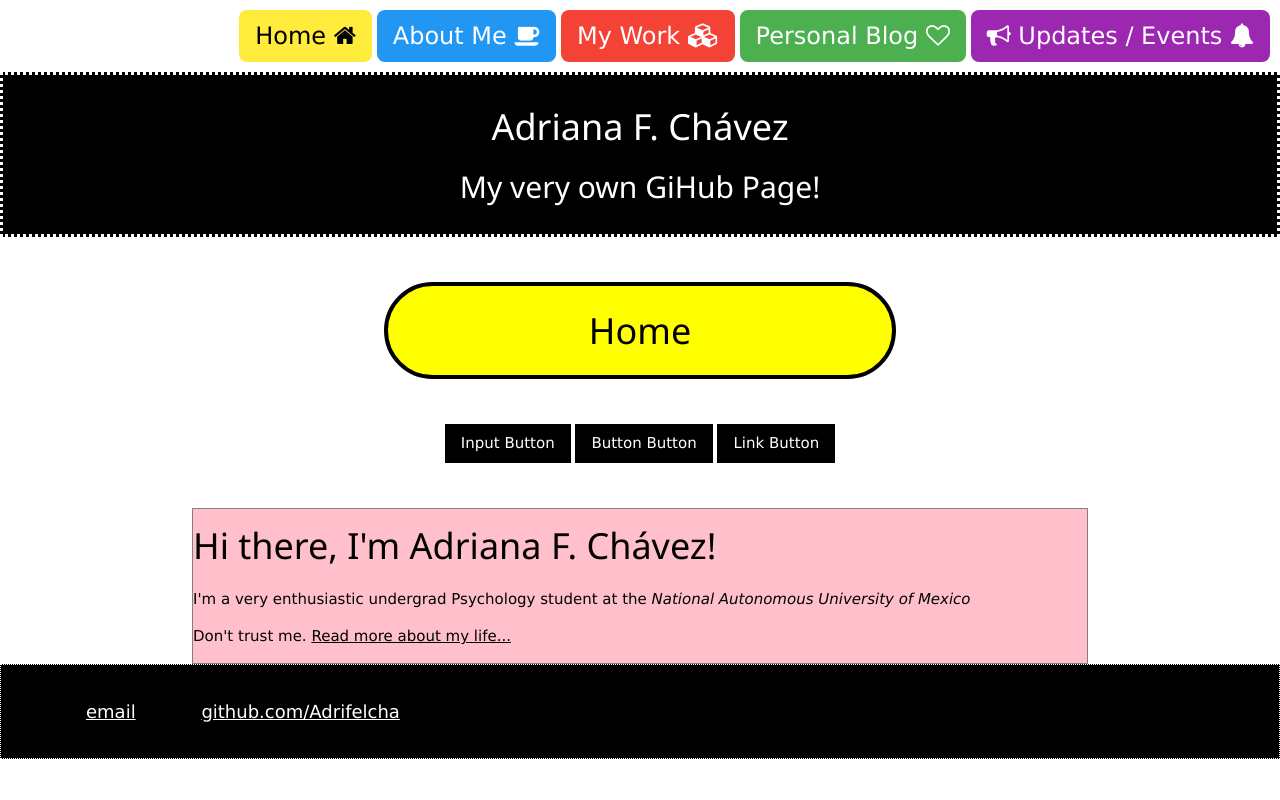
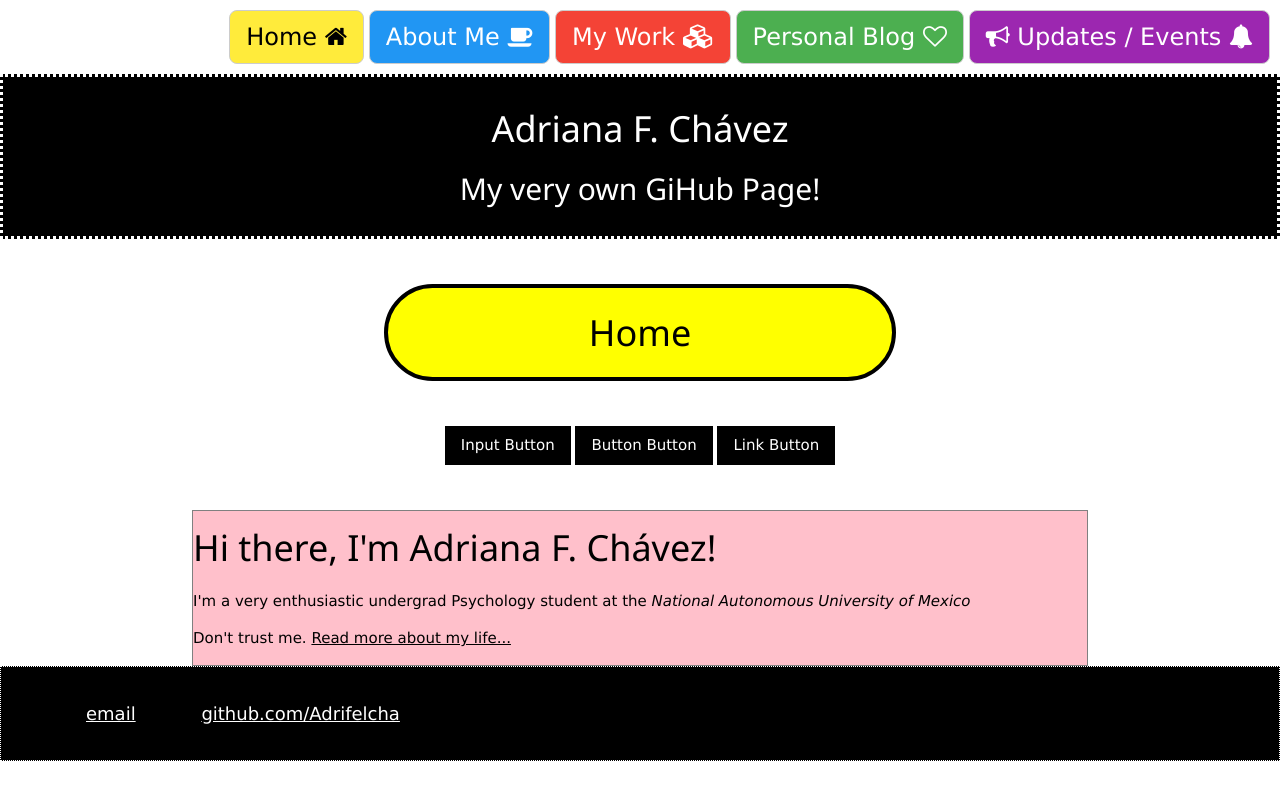
Before and after one commit to Adrifelcha/Adrifelcha-github.io, a Jekyll site: the page built from index.html, in a window 1280 px wide. Shown: the top 800 px of the page. Built offline with Jekyll 4.4.1, drawn with Linux system fonts in a browser that asks for light colours.

Commit message:
Update default.html

```diff
--- a/_layouts/default.html
+++ b/_layouts/default.html
@@ -76,11 +76,11 @@
 		</head>
 		<body>
 			<nav>
-				<a href="#" class="w3-btn w3-yellow w3-button w3-xlarge w3-round-large w3-hover-dark-grey">Home <i class="fa fa-home" aria-hidden="true"></i></a>
-				<a href="/about" class="w3-btn w3-blue w3-button w3-xlarge w3-round-large w3-hover-dark-grey"> About Me <i class="fa fa-coffee" aria-hidden="true"></i></a>
-				<a href="#" class="w3-btn w3-red w3-button w3-hover-dark-grey w3-xlarge w3-round-large"> My Work <i class="fa fa-cubes" aria-hidden="true"></i></a>
-			        <a href="#" target="_blank" class="w3-btn w3-green w3-button w3-xlarge w3-hover-dark-grey w3-round-large">Personal Blog <i class="fa fa-heart-o" aria-hidden="true"></i></a>
-				<a href="#" target="_blank" class="w3-btn w3-purple w3-button w3-xlarge w3-hover-dark-grey w3-round-large"><i class="fa fa-bullhorn" aria-hidden="true"></i> Updates / Events <i class="fa fa-bell" aria-hidden="true"></i></a>
+				<a href="#" class="w3-btn w3-yellow w3-button w3-border w3-xlarge w3-round-large w3-hover-dark-grey">Home <i class="fa fa-home" aria-hidden="true"></i></a>
+				<a href="/about" class="w3-btn w3-blue w3-button w3-border w3-xlarge w3-round-large w3-hover-dark-grey"> About Me <i class="fa fa-coffee" aria-hidden="true"></i></a>
+				<a href="#" class="w3-btn w3-red w3-button w3-border w3-hover-dark-grey w3-xlarge w3-round-large"> My Work <i class="fa fa-cubes" aria-hidden="true"></i></a>
+			        <a href="#" target="_blank" class="w3-btn w3-border w3-green w3-button w3-xlarge w3-hover-dark-grey w3-round-large">Personal Blog <i class="fa fa-heart-o" aria-hidden="true"></i></a>
+				<a href="#" target="_blank" class="w3-btn w3-border w3-purple w3-button w3-xlarge w3-hover-dark-grey w3-round-large"><i class="fa fa-bullhorn" aria-hidden="true"></i> Updates / Events <i class="fa fa-bell" aria-hidden="true"></i></a>
 
 			</nav>
 
```
